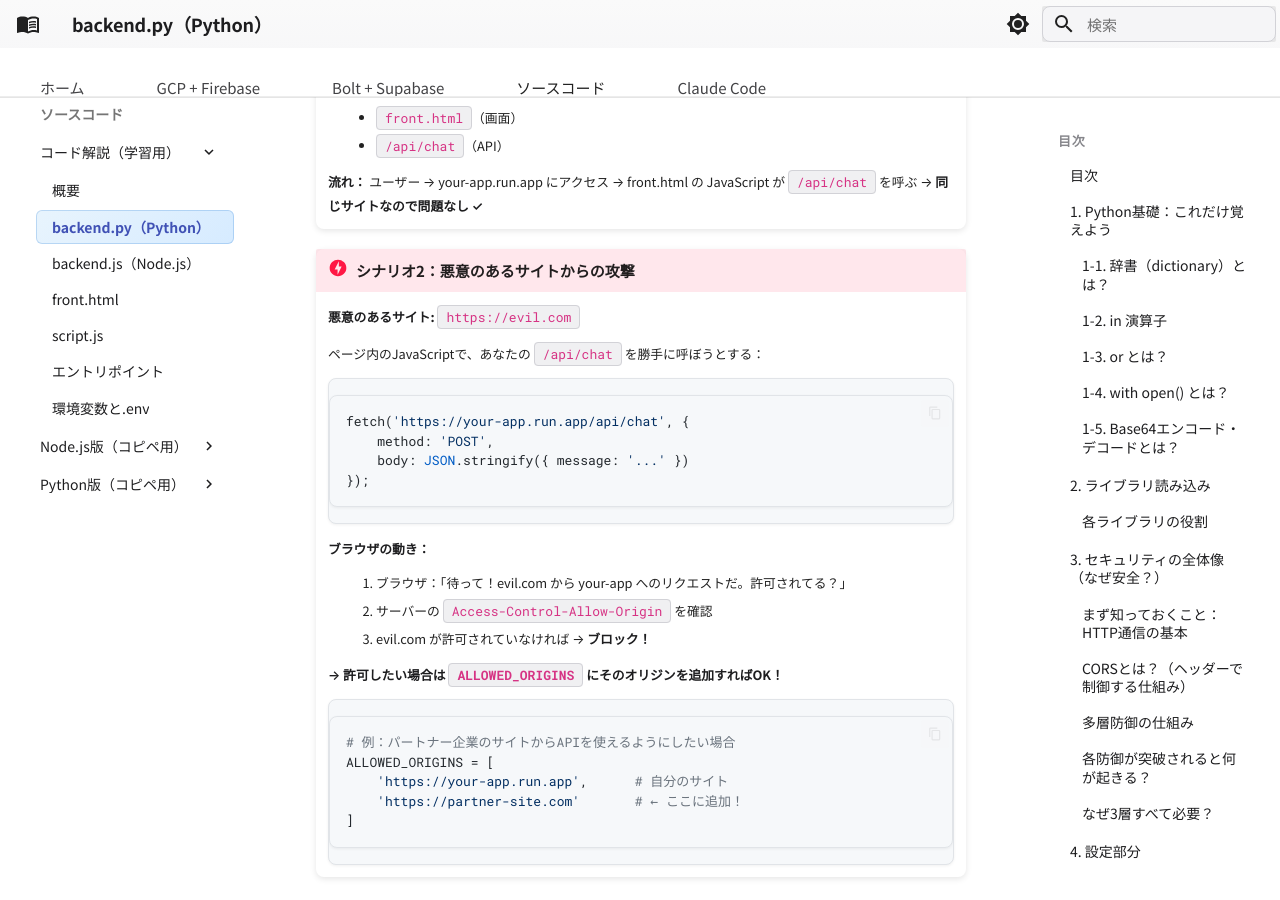
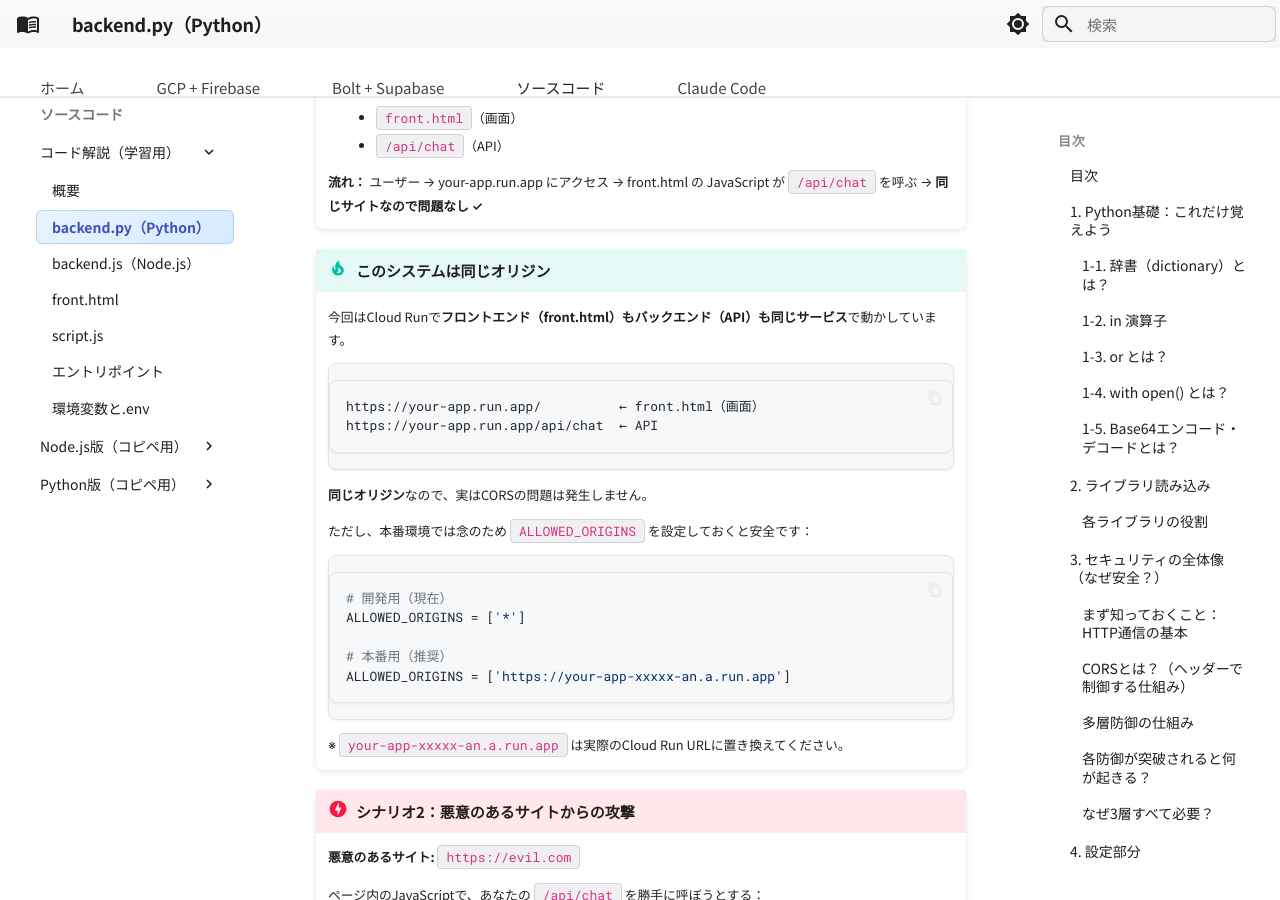
Before and after one commit to michihiro-316/ai-chat-docs, an MkDocs documentation site: the page built from docs/code/explained/01_backend.md, in a window 1280 px wide and 900 px high, scrolled down 19723 px. Built offline with MkDocs 1.6.1 and Material for MkDocs 9.7.7, drawn with Linux system fonts in a browser that asks for light colours.

Commit message:
docs: Cloud Runで同じオリジンになることを説明
- フロントエンドとバックエンドが同じCloud Runサービスで動くことを明記
- 本番用のALLOWED_ORIGINS設定例を追加

🤖 Generated with [Claude Code](https://claude.com/claude-code)

Co-Authored-By: Claude Opus 4.5 <noreply@anthropic.com>

````diff
--- a/docs/code/explained/01_backend.md
+++ b/docs/code/explained/01_backend.md
@@ -742,6 +742,29 @@ headers['Access-Control-Max-Age'] = '3600'
     **流れ：**
     ユーザー → your-app.run.app にアクセス → front.html の JavaScript が `/api/chat` を呼ぶ → **同じサイトなので問題なし ✓**
 
+!!! tip "このシステムは同じオリジン"
+
+    今回はCloud Runで**フロントエンド（front.html）もバックエンド（API）も同じサービス**で動かしています。
+
+    ```
+    https://your-app.run.app/          ← front.html（画面）
+    https://your-app.run.app/api/chat  ← API
+    ```
+
+    **同じオリジン**なので、実はCORSの問題は発生しません。
+
+    ただし、本番環境では念のため `ALLOWED_ORIGINS` を設定しておくと安全です：
+
+    ```python
+    # 開発用（現在）
+    ALLOWED_ORIGINS = ['*']
+
+    # 本番用（推奨）
+    ALLOWED_ORIGINS = ['https://your-app-xxxxx-an.a.run.app']
+    ```
+
+    ※ `your-app-xxxxx-an.a.run.app` は実際のCloud Run URLに置き換えてください。
+
 !!! danger "シナリオ2：悪意のあるサイトからの攻撃"
 
     **悪意のあるサイト:** `https://evil.com`
````
